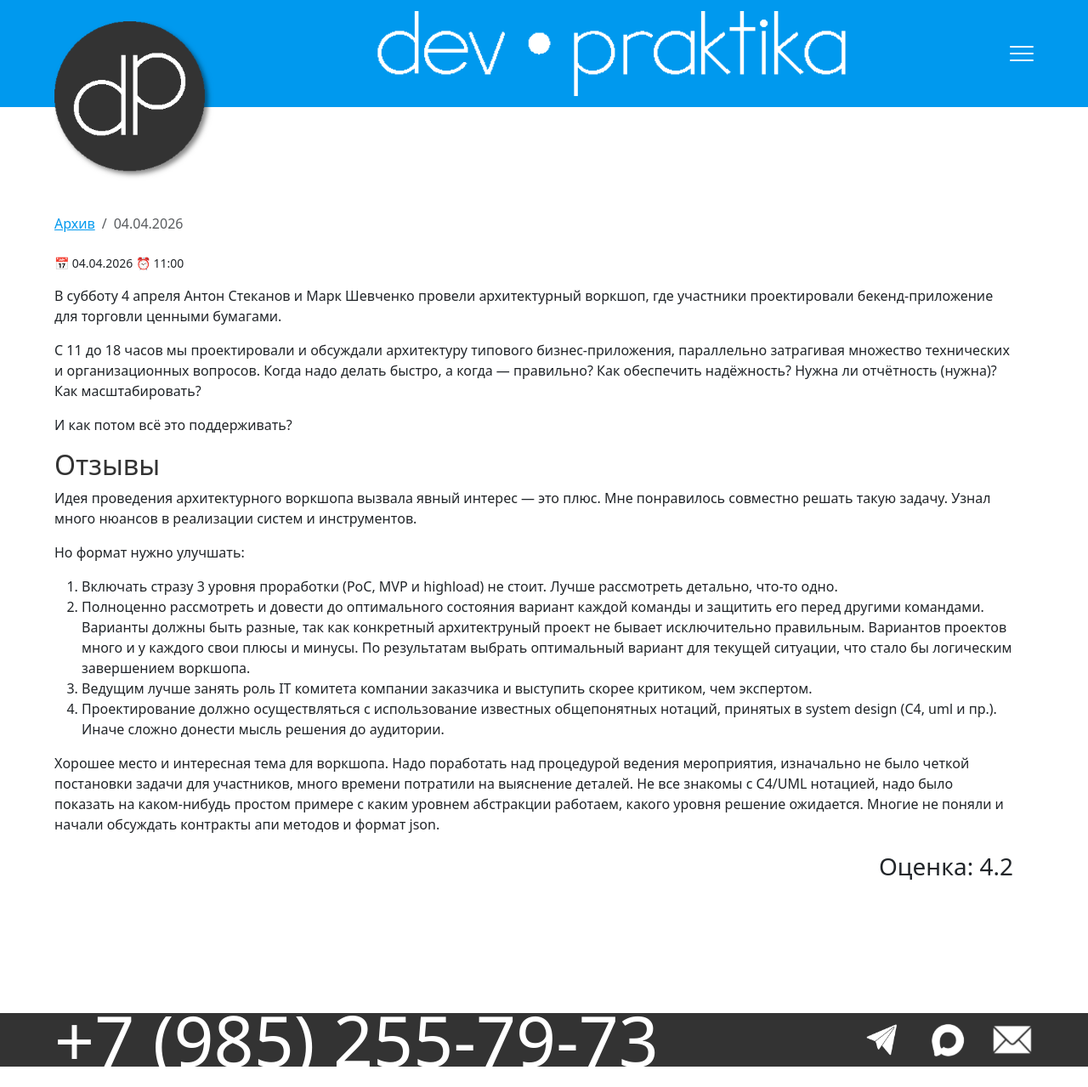
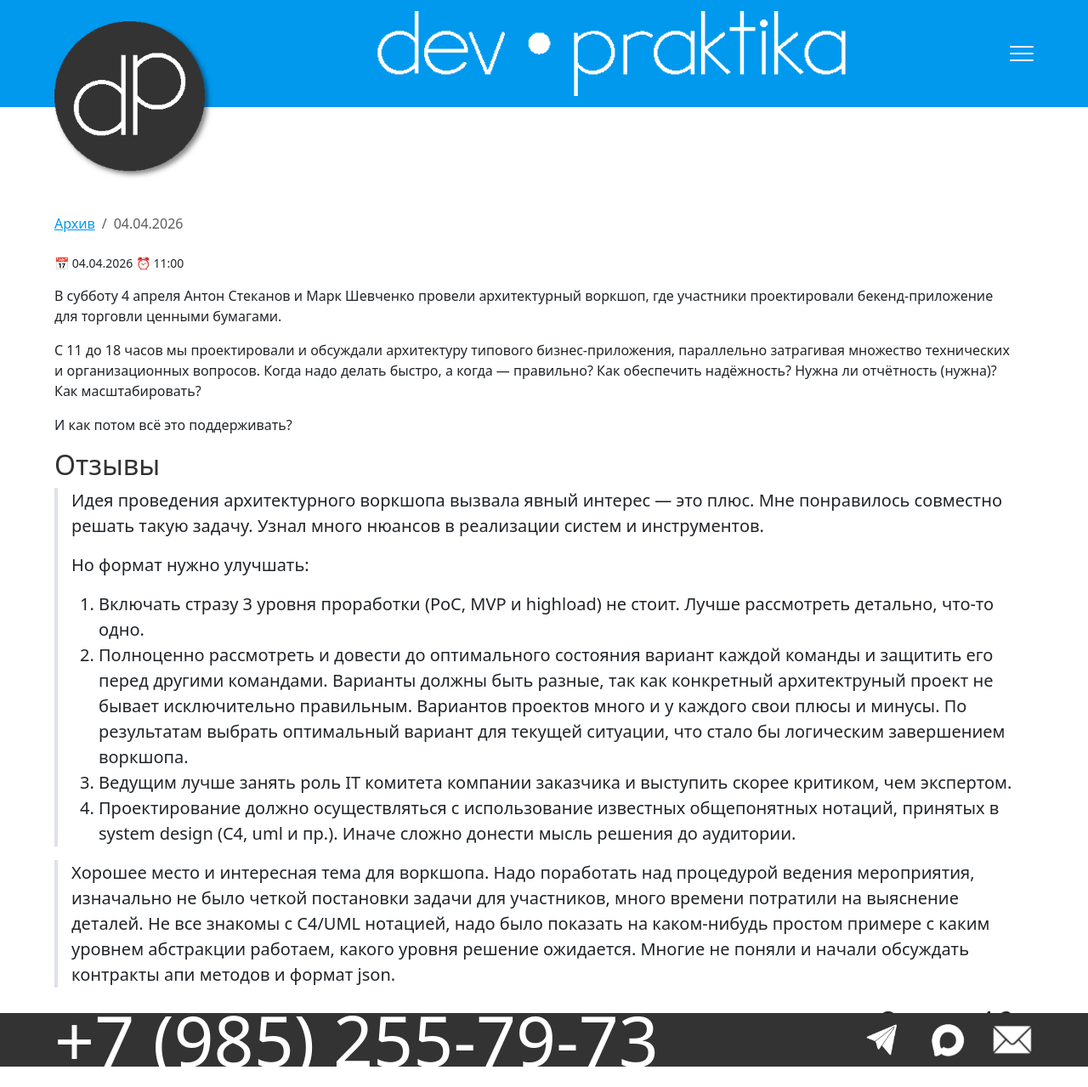
Before and after one commit to devpraktika-ru/devpraktika-ru.github.io, a Jekyll site: the page built from _posts/2026-04-04-architecture-workshop.md, in a window 1280 px wide. Shown: the whole page at 85% size. Built offline with Jekyll 4.4.1, drawn with Linux system fonts in a browser that asks for light colours.

Commit message:
Добавил отступы в отзывы

```diff
--- a/_posts/2026-04-04-architecture-workshop.md
+++ b/_posts/2026-04-04-architecture-workshop.md
@@ -30,8 +30,10 @@ educators:
 > 3. Ведущим лучше занять роль IT комитета компании заказчика и выступить скорее критиком, чем экспертом.
 > 4. Проектирование должно осуществляться с использование известных общепонятных нотаций, принятых в system design (C4, uml и пр.).
 >    Иначе сложно донести мысль решения до аудитории.
+{: .blockquote .border-start .border-4 .ps-3}
 
 > Хорошее место и интересная тема для воркшопа.
 > Надо поработать над процедурой ведения мероприятия, изначально не было четкой постановки задачи для участников, много времени потратили на выяснение деталей.
 > Не все знакомы с C4/UML нотацией, надо было показать на каком-нибудь простом примере с каким уровнем абстракции работаем, какого уровня решение ожидается.
 > Многие не поняли и начали обсуждать контракты апи методов и формат json.
+{: .blockquote .border-start .border-4 .ps-3}
```
